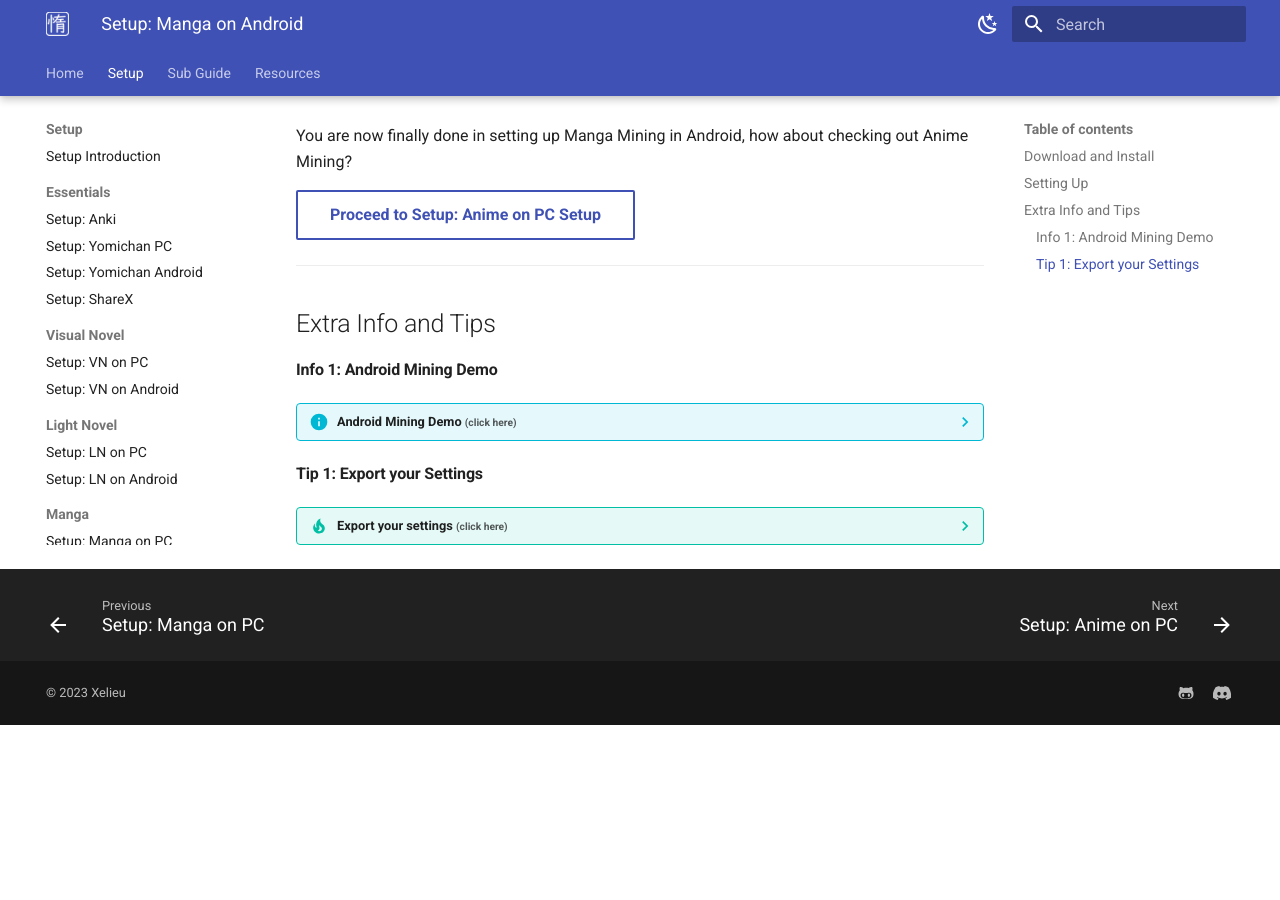
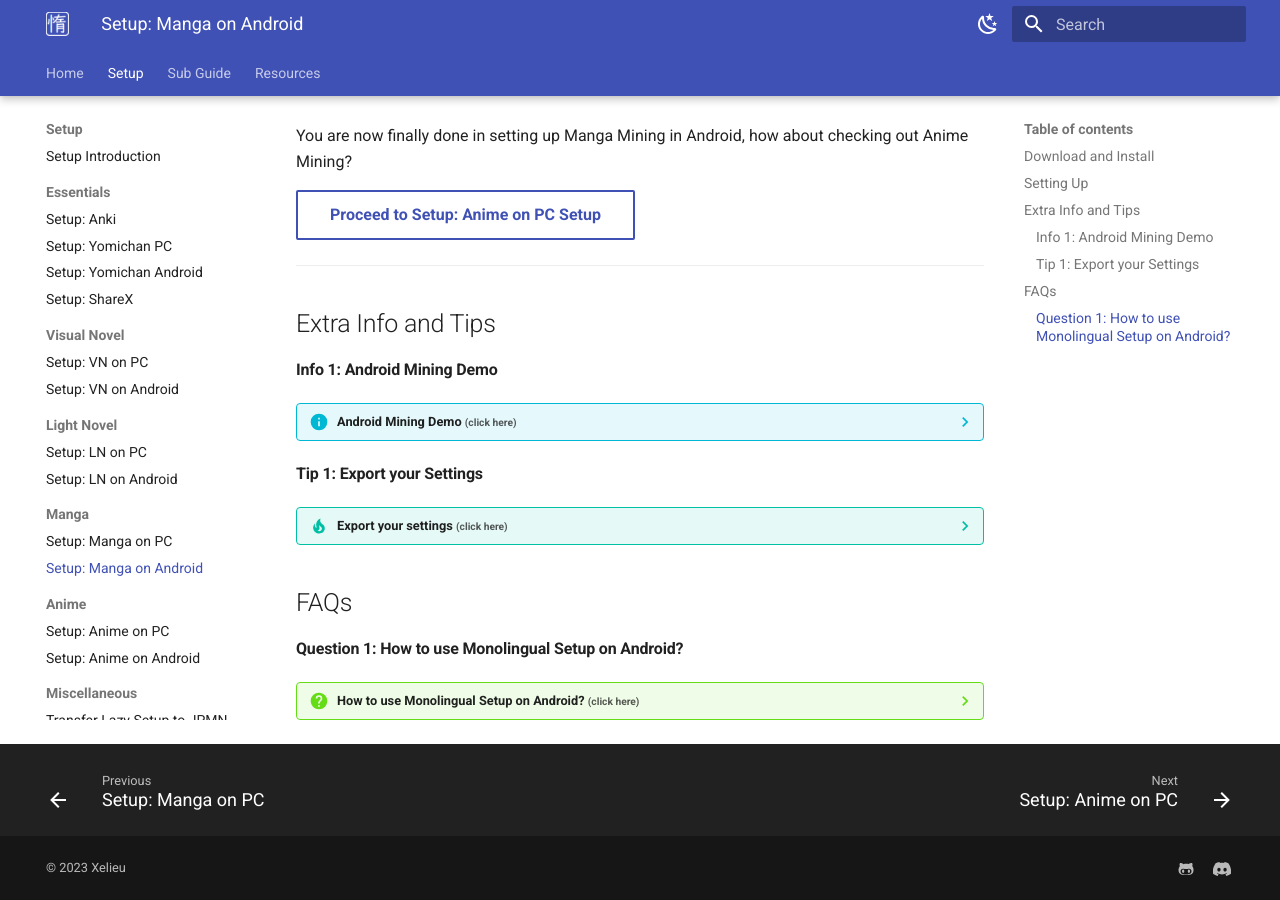
Before and after one commit to Xelieu/xelieu.github.io, an MkDocs documentation site: the page built from docs/jp-lazy-guide/setupMangaOnAndroid.md, in a window 1280 px wide and 900 px high, scrolled down 2376 px. Built offline with MkDocs 1.6.1 and Material for MkDocs 9.7.7, drawn with Linux system fonts in a browser that asks for light colours; before the commit the page ends 3101 px from its top, so only the background shows below that.

Commit message:
$faq update

```diff
--- a/docs/jp-lazy-guide/setupMangaOnAndroid.md
+++ b/docs/jp-lazy-guide/setupMangaOnAndroid.md
@@ -68,3 +68,18 @@
 ??? tip "Export your settings <small>(click here)</small>"
 
     - `Export your settings` as every time you have new manga/volume you need to re-import the settings
+
+## FAQs
+
+#### Question 1: How to use Monolingual Setup on Android?
+
+??? question "How to use Monolingual Setup on Android? <small>(click here)</small>"
+
+    1. Go to your `Yomichan` settings > `Dictionary` > Enable `all`
+
+        ![Dictionary Toggle](../img/dictionary-toggle.png){height=250 width=500}
+
+    2. `Yomichan` settings > `Anki` > `Configure Anki card templates...`
+        - Switch the `highlighted text` to `monolingual` (case-sensitive)
+
+        ![Dictionary Toggle](../img/switch-to-mono.png){height=250 width=500}
```
Also changed, not shown: docs/jp-lazy-guide/setupLnOnAndroid.md (+15 -0 lines), docs/img/switch-to-mono.png (added).
